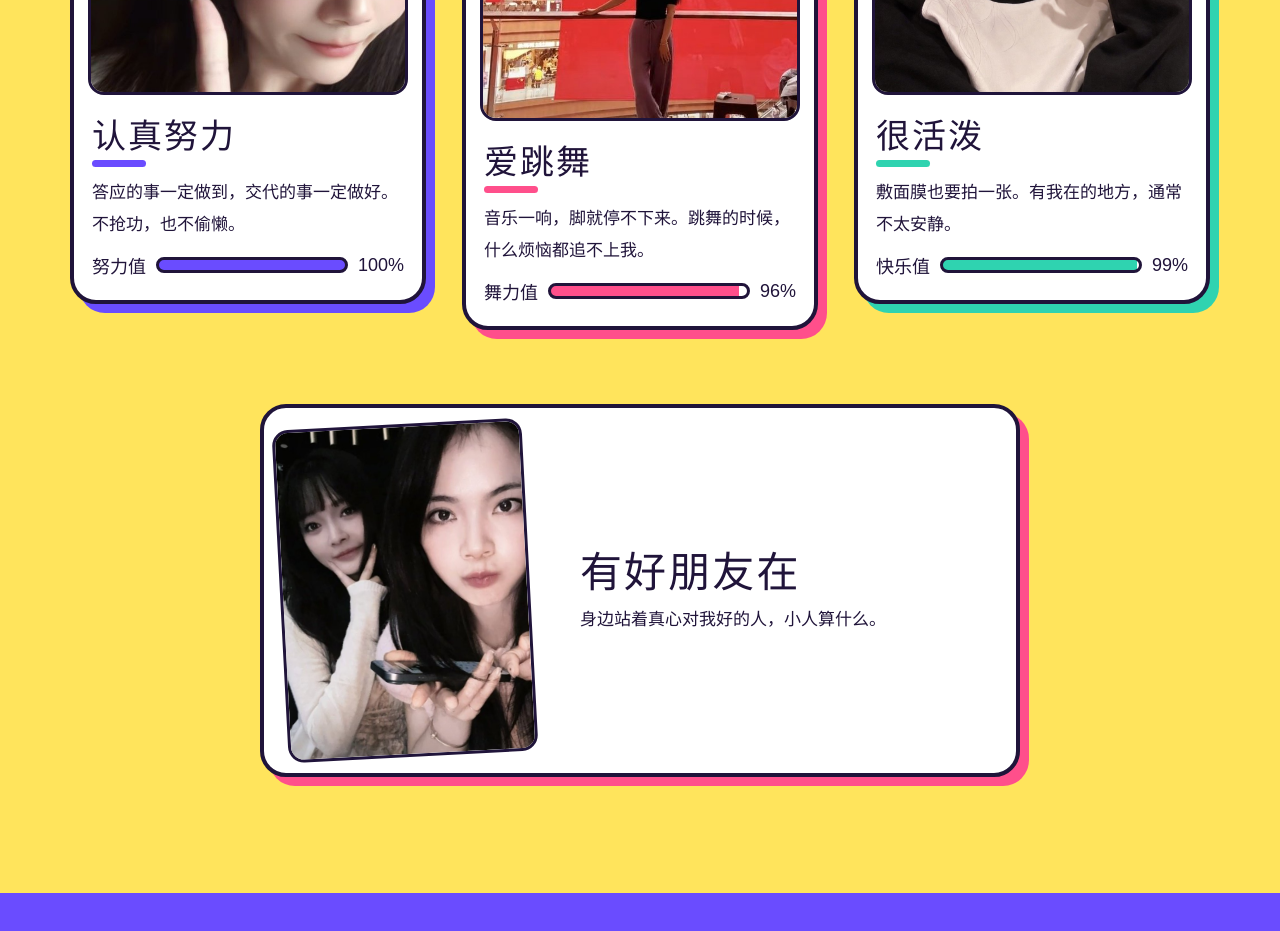
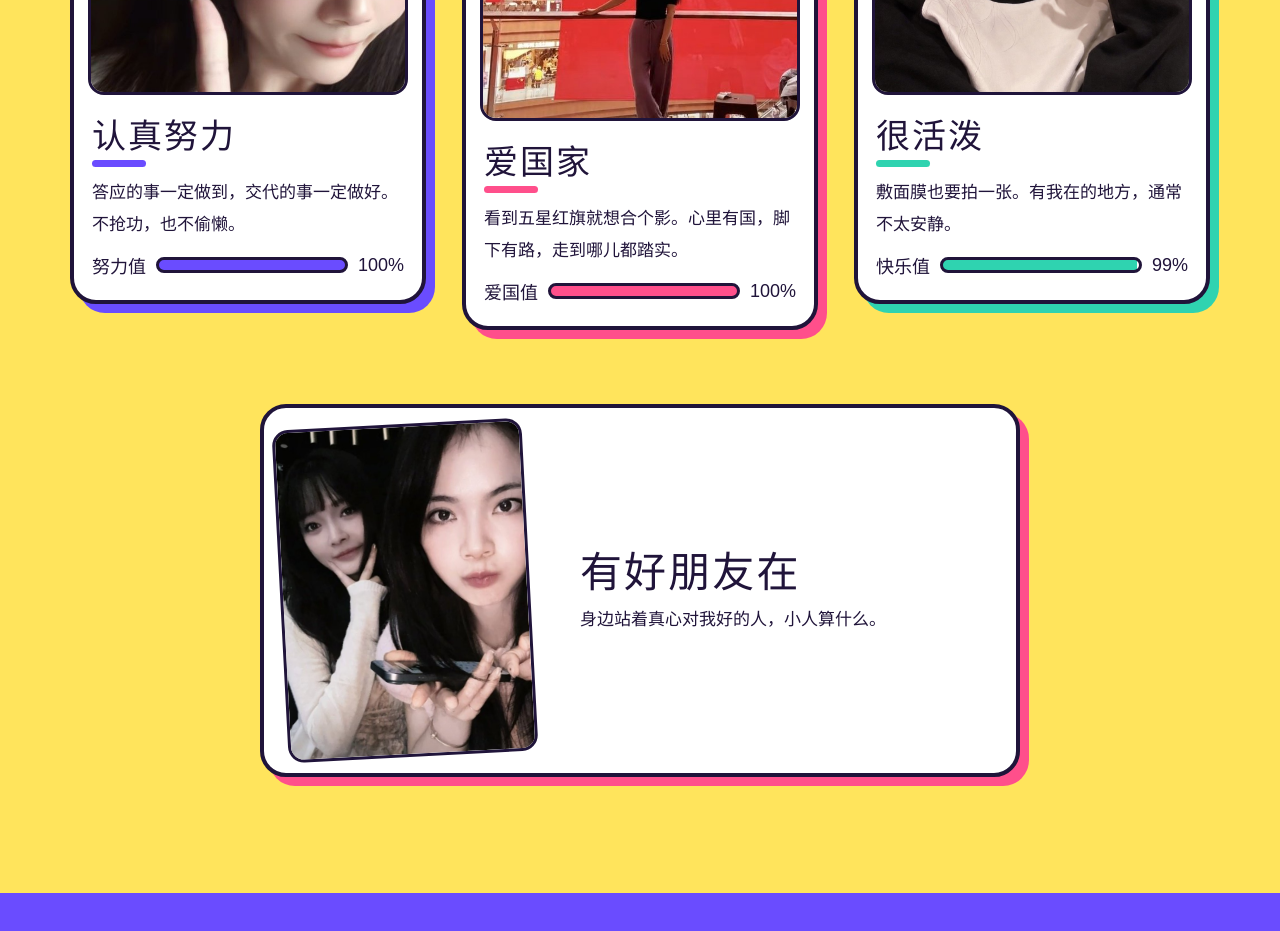
Before and after one commit to sancola1219-collab/defou, a plain HTML site: page index.html in a window 1280 px wide. Shown: the part 1360-2291 px from the top of the page. Drawn offline with Linux system fonts and the light colour scheme; a web font is replaced by a local one.

Commit message:
Change dance trait card to love-the-country
Co-Authored-By: Claude Fable 5.2 <noreply@anthropic.com>

```diff
--- a/index.html
+++ b/index.html
@@ -51,9 +51,9 @@
     </article>
     <article class="trait reveal" style="--c:var(--pink)">
       <img src="img/mall.jpg" alt="王得否站在商场栏杆旁的全身照" loading="lazy">
-      <h3>爱跳舞</h3>
-      <p>音乐一响，脚就停不下来。跳舞的时候，什么烦恼都追不上我。</p>
-      <div class="meter"><span>舞力值</span><i style="--w:96%"></i><em>96%</em></div>
+      <h3>爱国家</h3>
+      <p>看到五星红旗就想合个影。心里有国，脚下有路，走到哪儿都踏实。</p>
+      <div class="meter"><span>爱国值</span><i style="--w:100%"></i><em>100%</em></div>
     </article>
     <article class="trait reveal" style="--c:var(--mint)">
       <img src="img/mask.jpg" alt="王得否敷着面膜搞怪的自拍" loading="lazy">
```
